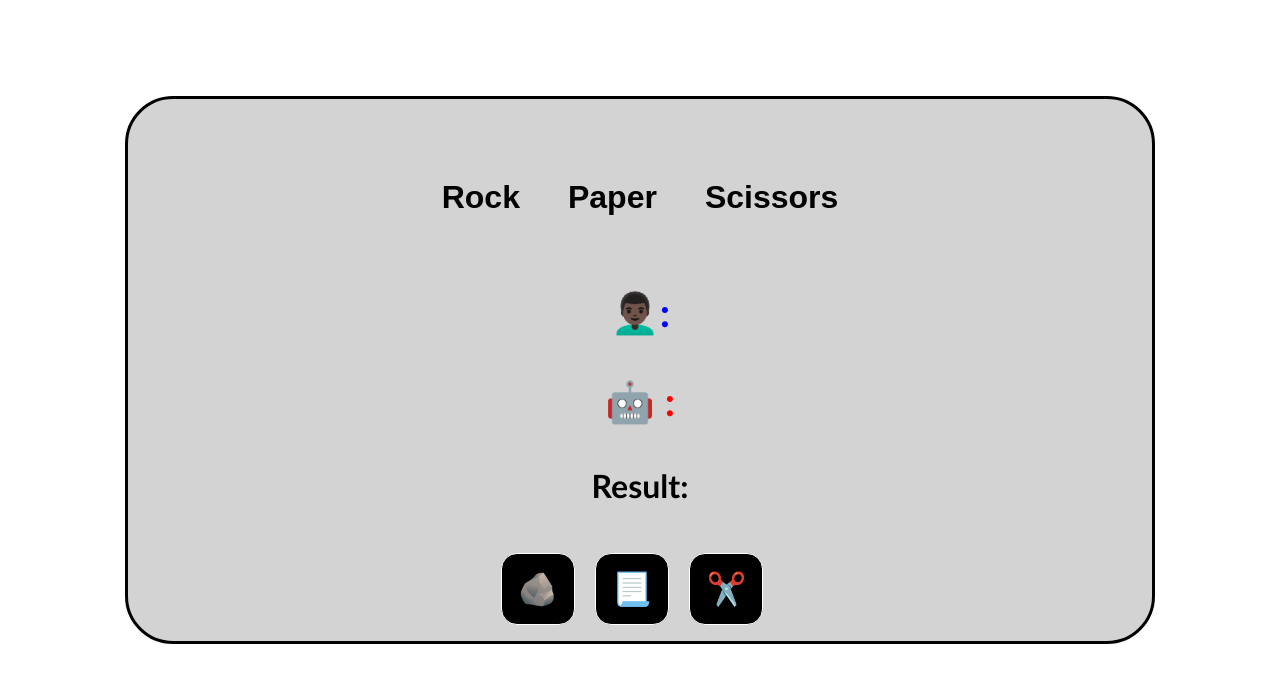
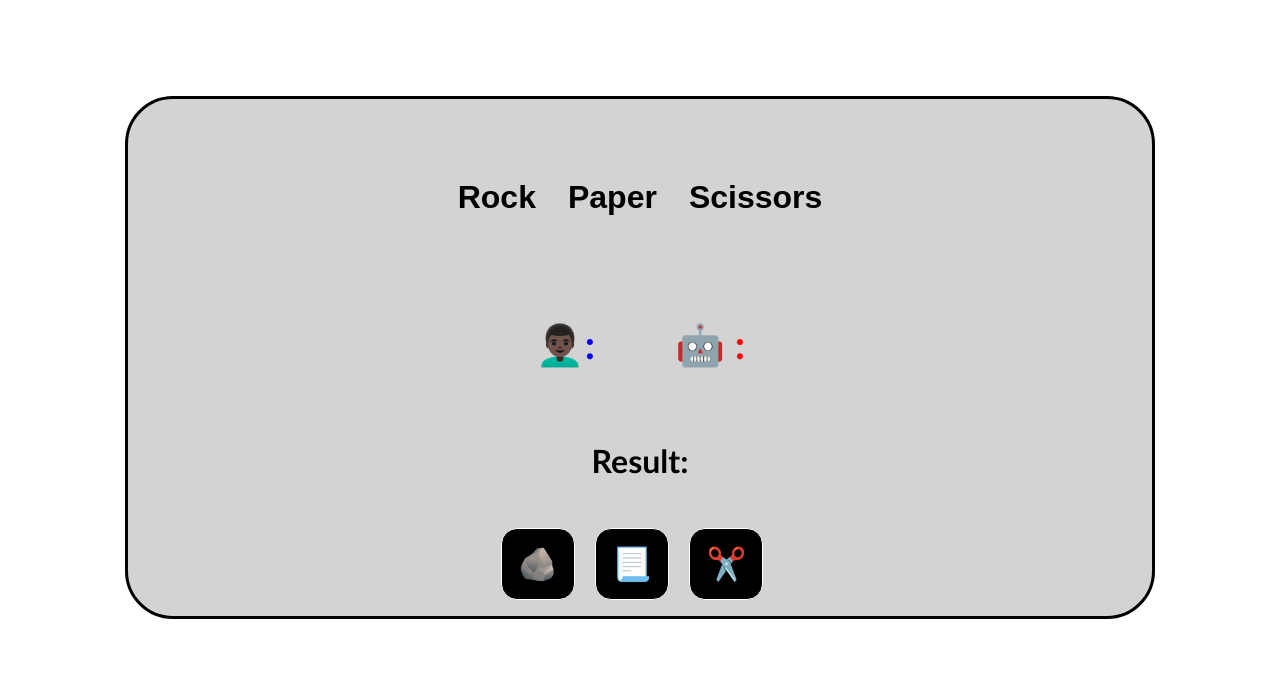
Before and after one commit to Bash-Abdul/Rock-Paper-Scissors, a plain HTML site: page index.html in a window 1280 px wide. Drawn offline with Linux system fonts and the light colour scheme.

Commit message:
Did nothing really

```diff
--- a/index.html
+++ b/index.html
@@ -22,8 +22,10 @@
    </div> -->
 
   <div class="container">
-    <p id="player">👨🏿‍🦱: </p>
-    <p id="computer">🤖 : </p>
+    <div class="players">
+      <p id="player">👨🏿‍🦱: </p>
+      <p id="computer">🤖 : </p>
+    </div>
     <p id="result">Result: </p>
 
 
--- a/style.css
+++ b/style.css
@@ -20,7 +20,7 @@ body{
     display: flex;
     align-items: center;
     justify-content: center;
-    gap: 3rem;
+    gap: 2rem;
     margin: 2rem 0;
 }
 .heading h3{
@@ -65,3 +65,10 @@ button{
 #result{
     font-size: 2rem;
 }
+
+.players{
+    display: flex;
+    align-items: center;
+    justify-content: center;
+    gap: 5rem;
+}
```
